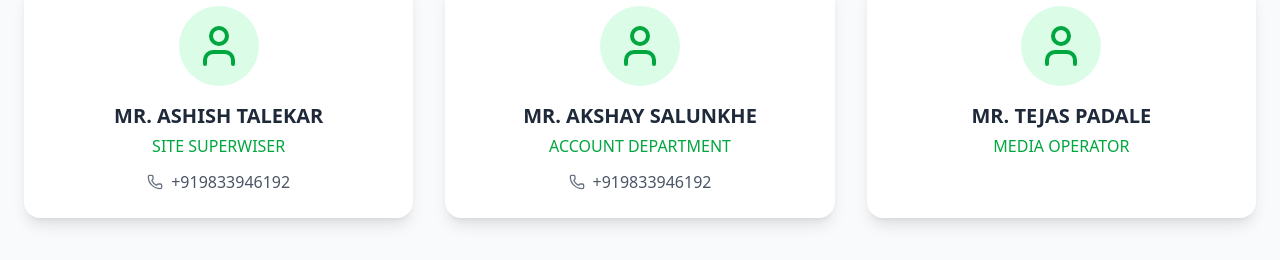
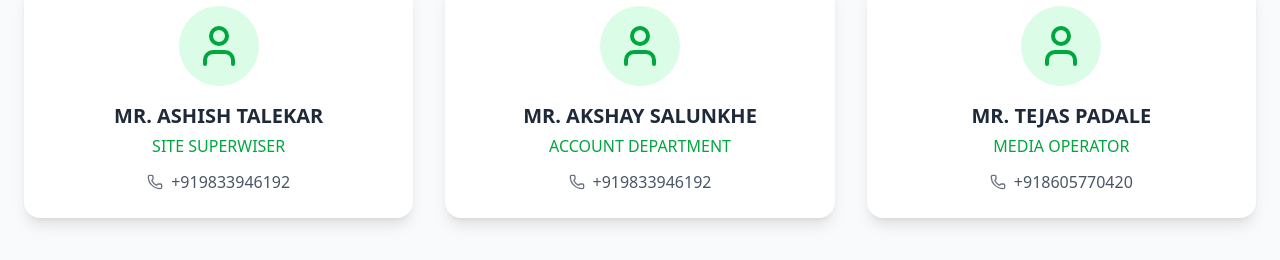
Before and after one commit to TejasPadale/AKS, a React (Vite) app: page / in a window 1280 px wide. Shown: the part 6766-7026 px from the top of the page. Built offline with nearby package versions, Linux system fonts and the light colour scheme.

Commit message:
Update OurTeam.jsx

```diff
--- a/src/pages/OurTeam.jsx
+++ b/src/pages/OurTeam.jsx
@@ -38,7 +38,7 @@
         name: "MR. TEJAS PADALE",
         designation: "MEDIA OPERATOR",
         experience: "",
-        contact: "",
+        contact: "+918605770420",
         pic: "",
         },
     ];
```
